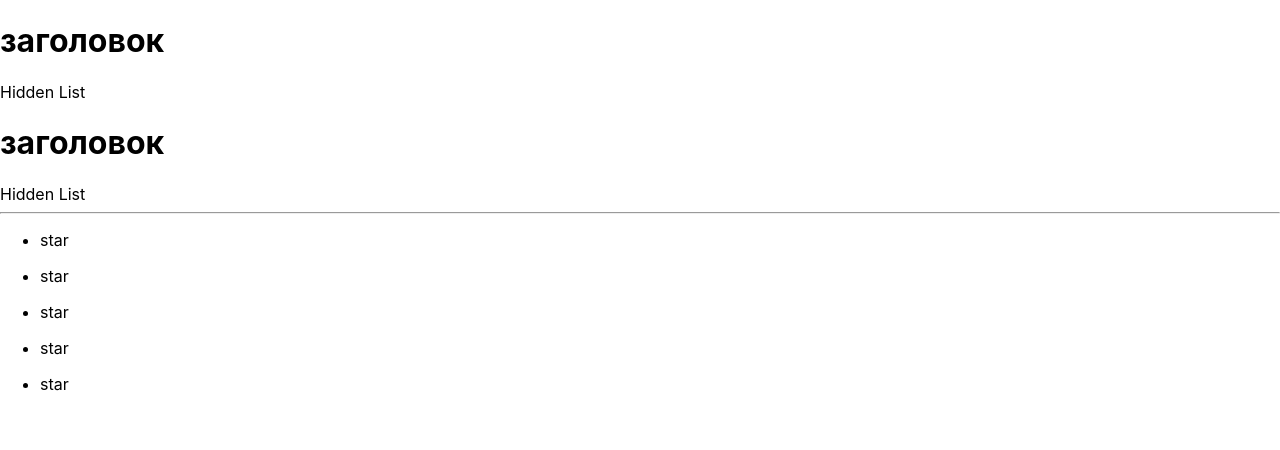
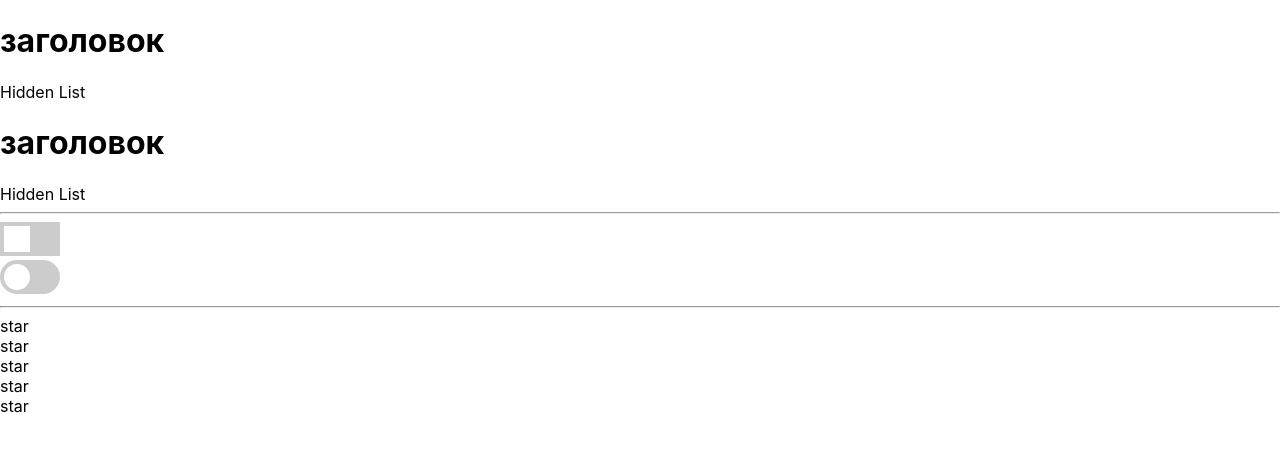
Before and after one commit to gem4ik/react-kabzda-kak-podrobno, a React (Create React App) app: page / in a window 1280 px wide. Shown: the top 450 px of the page. Built offline with nearby package versions, Linux system fonts and the light colour scheme.

Commit message:
Rating in progress

```diff
--- a/src/App.tsx
+++ b/src/App.tsx
@@ -2,17 +2,30 @@ import React, {useState} from 'react';
 import './App.css';
 import {Rating} from "./components/Rating";
 import {Accordion} from "./components/Accordion";
+import {OnOff} from "./components/OnOff";
 
 function App() {
+
     const [collapsedValue, setCollapsedValue] = useState<boolean>(false)
     const [collapsedSecondValue, setCollapsedSecondValue] = useState<boolean>(false)
-
     const setCollapsedHandler= () => {
         setCollapsedValue(!collapsedValue)
     }
     const setCollapsedSecondHandler =()=> {
         setCollapsedSecondValue(!collapsedSecondValue)
     }
+
+    const [squareOnOff, setSquareOnOff] = useState(false)
+    const [roundOnOff, setRoundOnOff] = useState(false)
+    const setSquareChecker= () => {
+        setSquareOnOff(!squareOnOff)
+    }
+    const setRoundChecker= () => {
+        setRoundOnOff(!roundOnOff)
+    }
+
+    const [selected, setSelected] = useState(false)
+    console.log(selected)
 
     return (
         <div>
@@ -25,11 +38,17 @@ function App() {
                 setCollapsedHandler={setCollapsedSecondHandler}
             />
             <hr/>
-            <Rating value={1}/>
-            <Rating value={2}/>
-            <Rating value={3}/>
-            <Rating value={4}/>
-            <Rating value={5}/>
+            <OnOff
+                squareOnOff={squareOnOff}
+                roundOnOff={roundOnOff}
+                setSquareChecker={setSquareChecker}
+                setRoundChecker={setRoundChecker}
+            />
+            <hr/>
+            <Rating
+                setSelected={setSelected}
+                selected={selected}
+            />
         </div>
     );
 }
--- /dev/null
+++ b/src/components/OnOff.css
@@ -0,0 +1,56 @@
+/* The switch - the box around the slider */
+.switch {
+    position: relative;
+    display: inline-block;
+    width: 60px;
+    height: 34px;
+}
+
+/* Hide default HTML checkbox */
+.switch input {display:none;}
+
+/* The slider */
+.slider {
+    position: absolute;
+    cursor: pointer;
+    top: 0;
+    left: 0;
+    right: 0;
+    bottom: 0;
+    background-color: #ccc;
+    -webkit-transition: .4s;
+    transition: .4s;
+}
+
+.slider:before {
+    position: absolute;
+    content: "";
+    height: 26px;
+    width: 26px;
+    left: 4px;
+    bottom: 4px;
+    background-color: white;
+    -webkit-transition: .4s;
+    transition: .4s;
+}
+
+input:checked + .slider {
+    background-color: #2196F3;
+}
+
+input:focus + .slider {
+    box-shadow: 0 0 1px #2196F3;
+}
+
+input:checked + .slider:before {
+    -ms-transform: translateX(26px);
+    transform: translateX(26px);
+}
+
+.slider.round {
+    border-radius: 34px;
+}
+
+.slider.round:before {
+    border-radius: 50%;
+}
--- a/src/components/OnOff.tsx
+++ b/src/components/OnOff.tsx
@@ -0,0 +1,45 @@
+import React from 'react';
+import './OnOff.css'
+
+type PropsType={
+    roundOnOff: boolean
+    squareOnOff: boolean
+    setRoundChecker: ()=>void
+    setSquareChecker: ()=>void
+}
+
+export const OnOff = (props: PropsType) => {
+
+    const roundCheckHandler = () => {
+        props.setRoundChecker()
+    }
+    const squareCheckHandler = () => {
+        props.setSquareChecker()
+    }
+
+
+    return (
+        <div>
+            <div>
+                <label className="switch">
+                    <input
+                        checked={props.squareOnOff}
+                        type="checkbox"
+                        onChange={squareCheckHandler}
+                    />
+                    <span className="slider"></span>
+                </label
+                ></div>
+            <div>
+                <label className="switch">
+                    <input
+                        checked={props.roundOnOff}
+                        type="checkbox"
+                        onChange={roundCheckHandler}
+                    />
+                    <span className="slider round"></span>
+                </label>
+            </div>
+        </div>
+    );
+};
--- a/src/components/Rating.tsx
+++ b/src/components/Rating.tsx
@@ -1,13 +1,21 @@
 import React from "react";
+import './Rating.css'
+import {Span} from "./Span";
 
-export type ratingPropsType = {
-    value: number
+export type RatingPropsType = {
+    selected: boolean
+    setSelected: (value: boolean)=>void
 }
 
-export function Rating(props: ratingPropsType) {
-    return(
-        <ul>
-            <li>star</li>
-        </ul>
+export function Rating(props: RatingPropsType) {
+
+    return (
+        <div>
+            <Span selected={props.selected} setSelected={props.setSelected}/>
+            <Span selected={props.selected} setSelected={props.setSelected}/>
+            <Span selected={props.selected} setSelected={props.setSelected}/>
+            <Span selected={props.selected} setSelected={props.setSelected}/>
+            <Span selected={props.selected} setSelected={props.setSelected}/>
+        </div>
     )
 }
--- /dev/null
+++ b/src/components/Span.tsx
@@ -0,0 +1,19 @@
+import React from "react";
+
+export type PropsType = {
+    selected: boolean
+    setSelected: (value: boolean) => void
+}
+
+export function Span(props: PropsType) {
+    const onClickHandler = () => {
+        props.setSelected(!props.selected)
+    }
+    return (
+        <div>
+            <span onClick={onClickHandler}>
+            {props.selected ? <b>star </b> : "star "}
+        </span>
+        </div>
+    )
+}
```
Also changed, not shown: src/WishList.tsx (deleted, +0 -42 lines), src/components/Rating.css (added).
